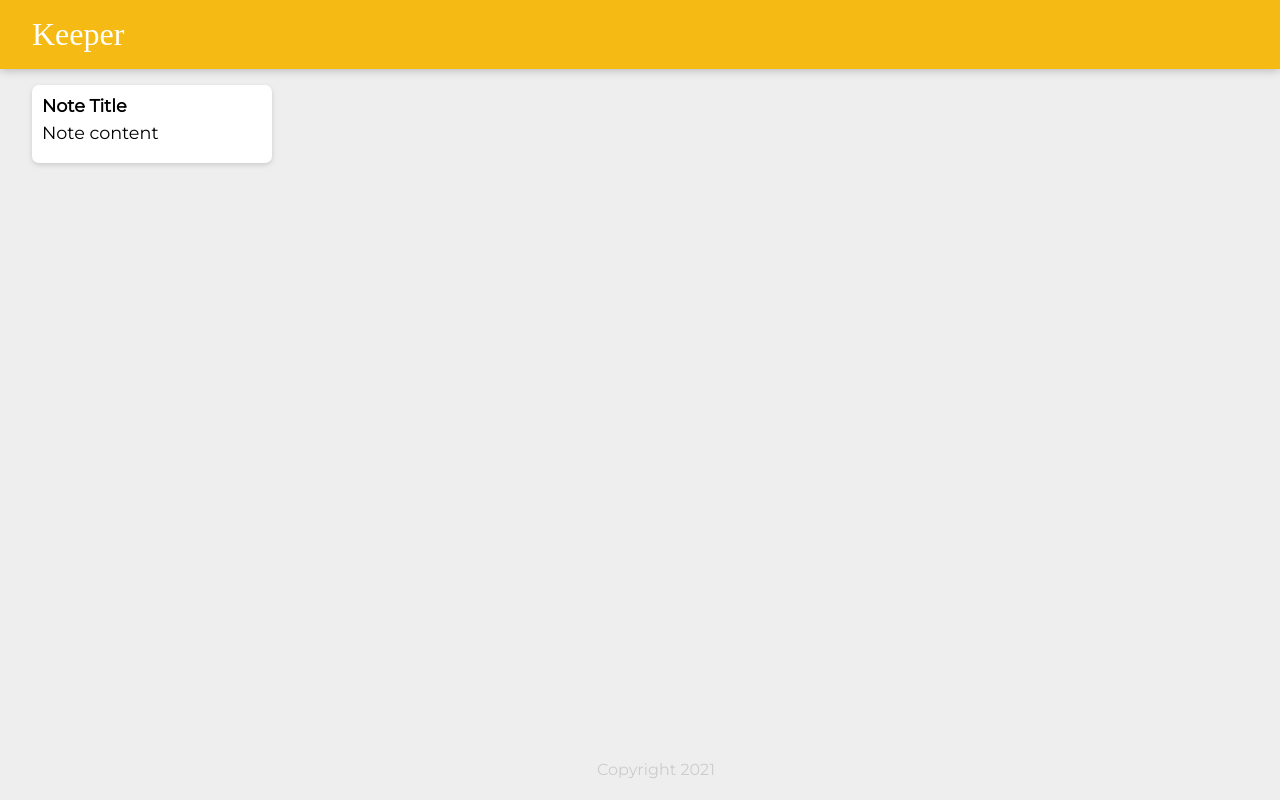
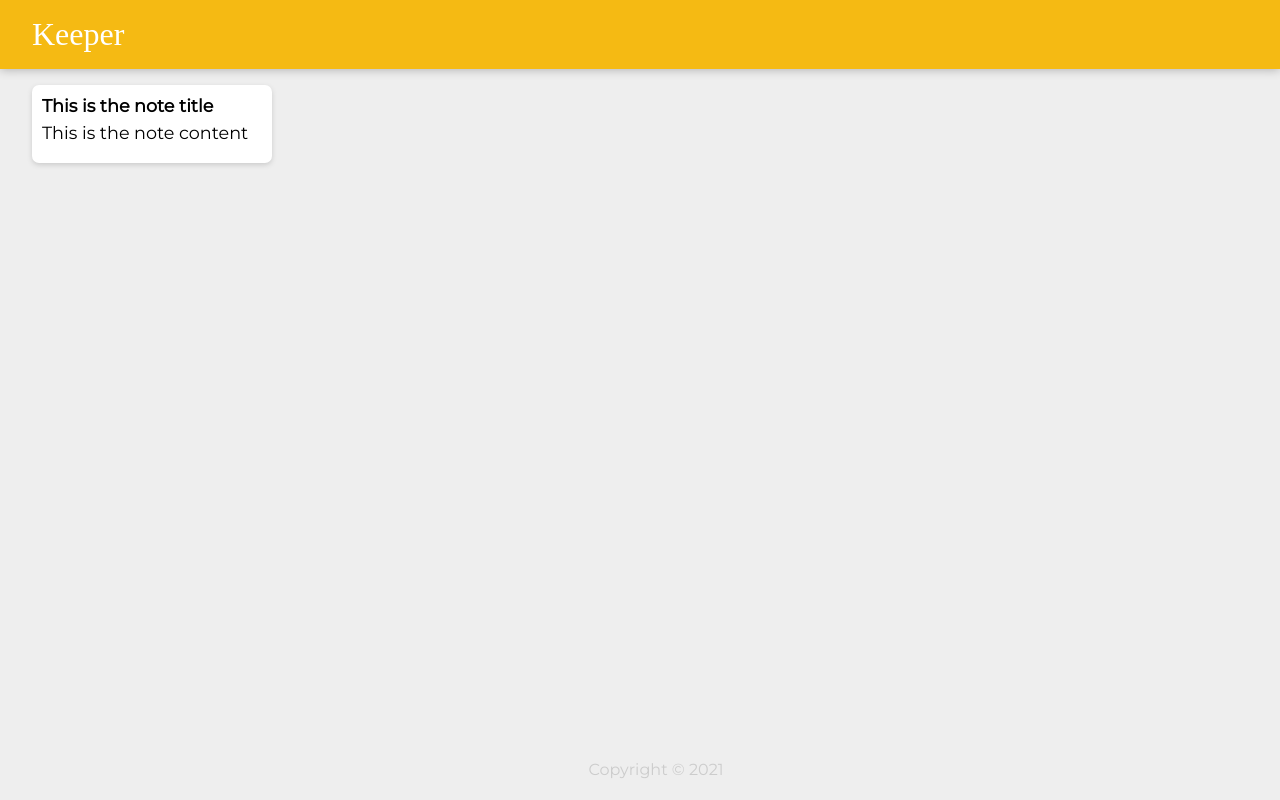
Before and after one commit to apaskhaver/Jokester, a React (Create React App) app: page / in a window 1280 px wide. Built offline with nearby package versions, Linux system fonts and the light colour scheme; a web font is replaced by a local one.

Commit message:
Import React into components

```diff
--- a/src/components/App.jsx
+++ b/src/components/App.jsx
@@ -1,3 +1,4 @@
+import React from "react";
 import Header from "./Header.jsx";
 import Note from "./Note.jsx";
 import Footer from "./Footer.jsx";
--- a/src/components/Footer.jsx
+++ b/src/components/Footer.jsx
@@ -1,7 +1,9 @@
+import React from "react";
+
 function Footer() {
     return (
         <footer>
-            <p>Copyright {new Date().getFullYear()}</p>
+            <p>Copyright © {new Date().getFullYear()}</p>
         </footer>);
 }
 
--- a/src/components/Header.jsx
+++ b/src/components/Header.jsx
@@ -1,3 +1,5 @@
+import React from "react";
+
 function Header() {
     return <header><h1>Keeper</h1></header>
 }
--- a/src/components/Note.jsx
+++ b/src/components/Note.jsx
@@ -1,8 +1,9 @@
+import React from "react";
 function Note() {
     return(
         <div class="note">
-            <h1>Note Title</h1>
-            <p>Note content</p>
+            <h1>This is the note title</h1>
+            <p>This is the note content</p>
         </div>
     );
 }
```
